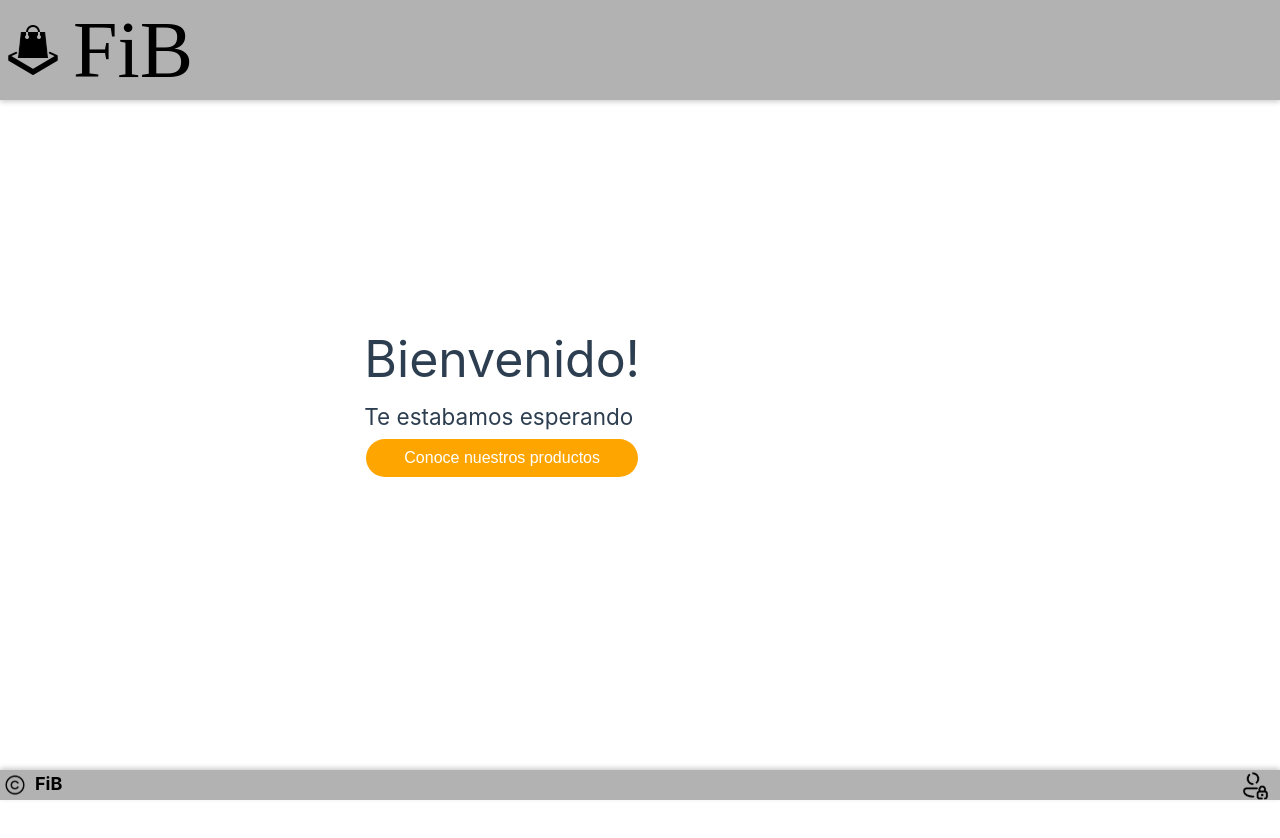
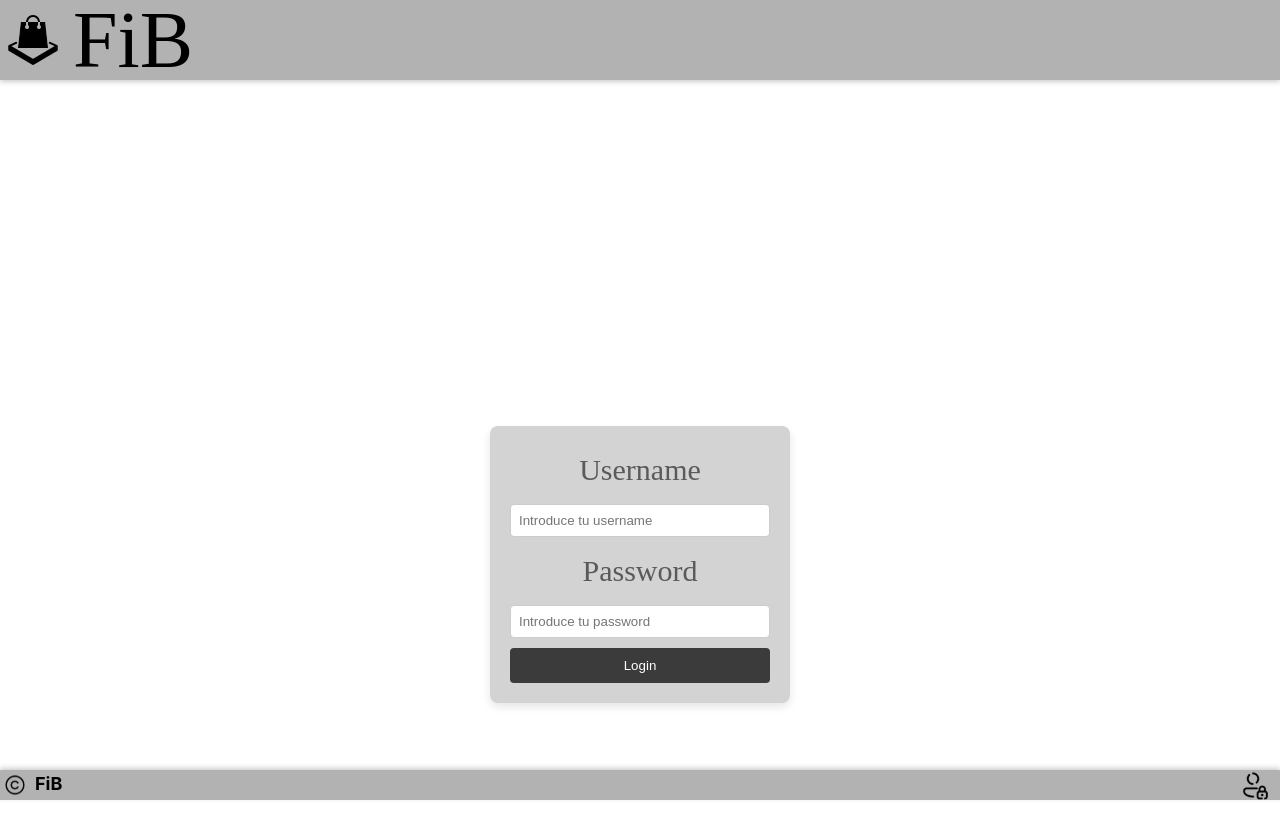
Before and after one commit to AntonellaEL/ProyectoPersonal, a Vue app: page /login in a window 1280 px wide. Shown: the top 838 px of the page. Before the commit the page ends 800 px from the top, so only its background shows below. Built offline with nearby package versions, Linux system fonts and the light colour scheme; a web font is replaced by a local one.

Commit message:
I added the card, it is implemented with fetch, it will be changed later

```diff
--- a/src/App.vue
+++ b/src/App.vue
@@ -1,7 +1,7 @@
 <script>
 import Footer from './components/Footer.vue';
 import Header from './components/Header.vue';
-import ComponentHome from './components/ComponentHome.vue'
+import ComponentHome from './components/ComponentHome.vue';
 
 export default {
   name: 'App',
@@ -14,19 +14,25 @@ export default {
 </script>
 
 <template>
-
-    <Header/>
-
-  <ComponentHome/>
-
-    <router-view />
+  <div id="app" class="app-container">
+    <Header />
+    <main class="main-content">
+      <router-view />
+    </main>
     <Footer />
-
+  </div>
 </template>
 
+<style>
+.app-container {
+  display: flex;
+  flex-direction: column;
+  min-height: 100vh;
+}
 
-
-<style>
-
-
+.main-content {
+  flex: 1;
+  margin-top: 100px;
+  padding-bottom: 50px;
+}
 </style>
--- a/src/assets/main.css
+++ b/src/assets/main.css
@@ -14,22 +14,3 @@ a,
   transition: 0.4s;
   padding: 3px;
 }
-
-@media (hover: hover) {
-  a:hover {
-    background-color: hsla(160, 100%, 37%, 0.2);
-  }
-}
-
-@media (min-width: 1024px) {
-  body {
-    display: flex;
-    place-items: center;
-  }
-
-  #app {
-    display: grid;
-    grid-template-columns: 1fr 1fr;
-    padding: 0 2rem;
-  }
-}
--- a/src/components/ButtonComponent.vue
+++ b/src/components/ButtonComponent.vue
@@ -1,15 +1,15 @@
 <script>
 export default {
   methods: {
-    handleClick() {
-      alert('Productos');   //aqui tengo que meter la ruta de api/v1/productos//
+    navigateToProducts() {
+      this.$router.push('/productos');
     }
   }
 }
 </script>
 
 <template>
-    <button class="product-button" @click="handleClick">Conoce nuestros productos</button>
+  <button class="product-button" @click="navigateToProducts">Conoce nuestros productos</button>
 </template>
 
 <style scoped>
--- a/src/components/Footer.vue
+++ b/src/components/Footer.vue
@@ -3,7 +3,7 @@ export default {
   name: "Footer",
   methods: {
     goToLogin() {
-      this.$router.push('/admin');
+      this.$router.push('/login');
     }
   }
 };
--- a/src/components/Header.vue
+++ b/src/components/Header.vue
@@ -11,6 +11,7 @@ export default {
   </header>
 </template>
 
+
 <style scoped>
 .header {
   background-color: #b2b2b2;
@@ -18,7 +19,7 @@ export default {
   align-items: center;
   justify-content: start;
   padding: 8px;
-  height: 100px;
+  height: 80px;
   width: 100%;
   position: fixed;
   top: 0;
@@ -37,6 +38,6 @@ h2 {
   font-size: 80px;
   margin: 0;
   color: black;
-  font-family: jomhuria
+  font-family: jomhuria;
 }
 </style>
--- /dev/null
+++ b/src/components/ProductCard.vue
@@ -0,0 +1,45 @@
+<template>
+  <div class="product-card">
+    <h3>{{ producto.nombre }}</h3>
+    <p>Precio: {{ producto.precio }}€</p>
+    <p>Material: {{ producto.material }}</p>
+    <p>Categoria: {{ producto.categoria }}</p>
+    <p>Subcategoria: {{ producto.subcategoria }}</p>
+    <p>Pasillo: {{ producto.pasillo }}</p>
+    <p>Estanteria: {{ producto.estanteria }}</p>
+  </div>
+</template>
+
+<script>
+export default {
+  props: {
+    producto: Object
+  }
+}
+</script>
+
+<style scoped>
+.product-card {
+  background-color: #f9f9f9;
+  border: 1px solid #ddd;
+  border-radius: 8px;
+  box-shadow: 0 2px 5px rgba(0, 0, 0, 0.1);
+  padding: 20px;
+  display: flex;
+  flex-direction: column;
+  justify-content: space-between;
+  aspect-ratio: 1 / 1; /* Mantiene las tarjetas cuadradas */
+  overflow: hidden;
+  min-height: 200px;
+}
+h3 {
+  font-size: 20px;
+  margin-bottom: 10px;
+  color: #333;
+}
+p {
+  font-size: 16px;
+  margin: 4px 0;
+  color: #666;
+}
+</style>
--- a/src/router/index.js
+++ b/src/router/index.js
@@ -1,21 +1,17 @@
-import { createRouter, createWebHistory } from 'vue-router'
-import HomeView from '../views/HomeView.vue'
-import LoginView from '@/views/LoginView.vue'
+import { createRouter, createWebHistory } from 'vue-router';
+import ComponentHome from '../components/ComponentHome.vue';
+import ProductsView from '../views/ProductsView.vue';
+import LoginView from '../views/LoginView.vue';
+
+const routes = [
+  { path: '/', component: ComponentHome },
+  { path: '/productos', component: ProductsView },
+  { path: '/login', component: LoginView }
+];
 
 const router = createRouter({
-  history: createWebHistory(import.meta.env.BASE_URL),
-  routes: [
-    {
-      path: '/',
-      name: 'home',
-      component: HomeView
-    },
-    {
-      path: '/admin',
-      name: 'admin',
-      component: LoginView
-    }
-  ]
-})
+  history: createWebHistory(),
+  routes
+});
 
-export default router
+export default router;
--- a/src/views/HomeView.vue
+++ /dev/null
@@ -1,2 +0,0 @@
-<script></script>
-<template></template>
--- a/src/views/LoginView.vue
+++ b/src/views/LoginView.vue
@@ -10,7 +10,11 @@ export default {
 </script>
 
 <template>
-    <div>
-      <LoginForm />
-    </div>
-  </template>
+  <div>
+    <LoginForm />
+  </div>
+</template>
+
+<style scoped>
+/* Agrega estilos si es necesario */
+</style>
--- /dev/null
+++ b/src/views/ProductsView.vue
@@ -0,0 +1,67 @@
+<script>
+import ProductCard from '../components/ProductCard.vue';
+
+export default {
+  components: {
+    ProductCard
+  },
+  data() {
+    return {
+      productos: [],
+      loading: true,
+      error: false
+    };
+  },
+  created() {
+    this.fetchProductos();
+  },
+  methods: {
+    async fetchProductos() {
+      try {
+        const response = await fetch('http://localhost:8080/api/v1/productos');
+        if (!response.ok) throw new Error('Network response was not ok');
+        const data = await response.json();
+        this.productos = data;
+      } catch (error) {
+        console.error('Error fetching products:', error);
+        this.error = true;
+      } finally {
+        this.loading = false;
+      }
+    }
+  }
+}
+</script>
+
+<template>
+  <div class="products-container">
+    <ProductCard v-for="producto in productos" :key="producto.id" :producto="producto" />
+  </div>
+</template>
+
+<style scoped>
+.products-container {
+  display: grid;
+  grid-template-columns: repeat(4, 1fr);
+  gap: 20px;
+  padding: 20px;
+}
+
+@media (max-width: 1200px) {
+  .products-container {
+    grid-template-columns: repeat(3, 1fr);
+  }
+}
+
+@media (max-width: 800px) {
+  .products-container {
+    grid-template-columns: repeat(2, 1fr);
+  }
+}
+
+@media (max-width: 600px) {
+  .products-container {
+    grid-template-columns: 1fr;
+  }
+}
+</style>
```
Lines whose indentation alone changed are shown as unchanged.
